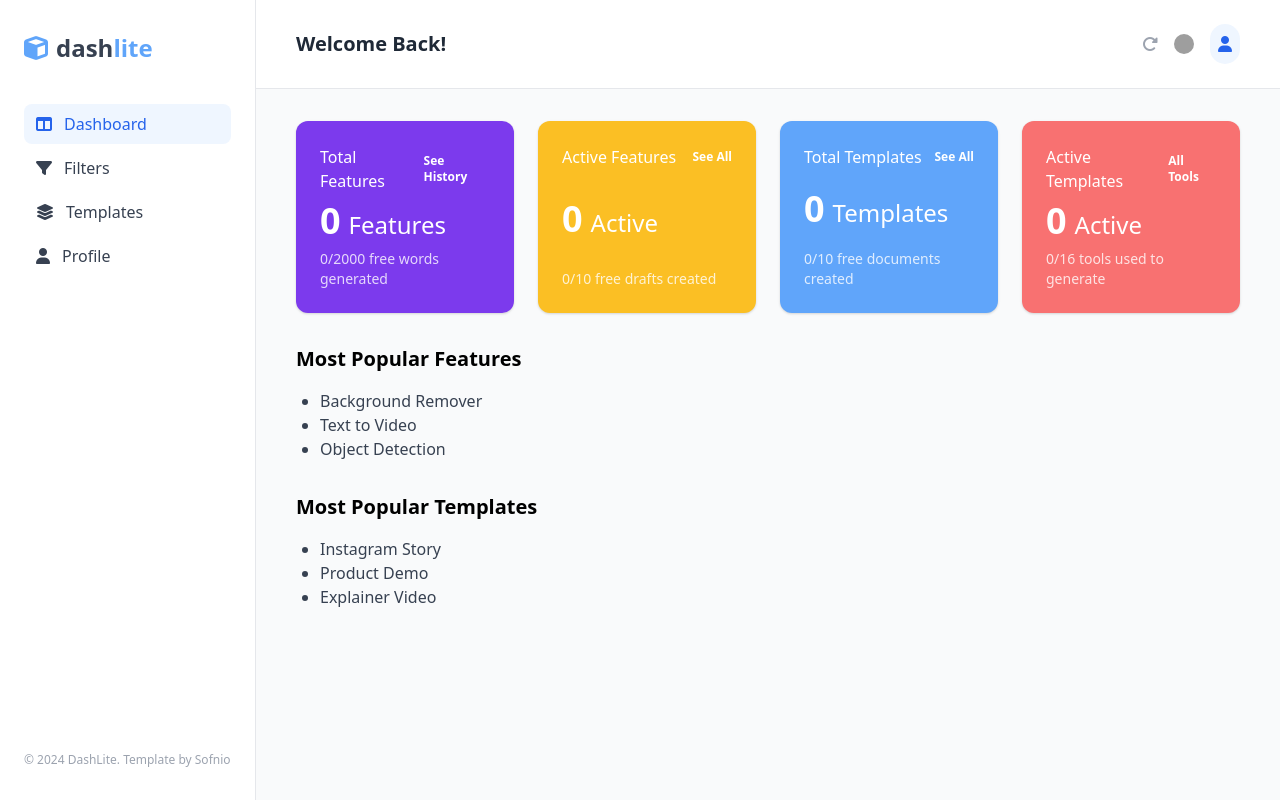
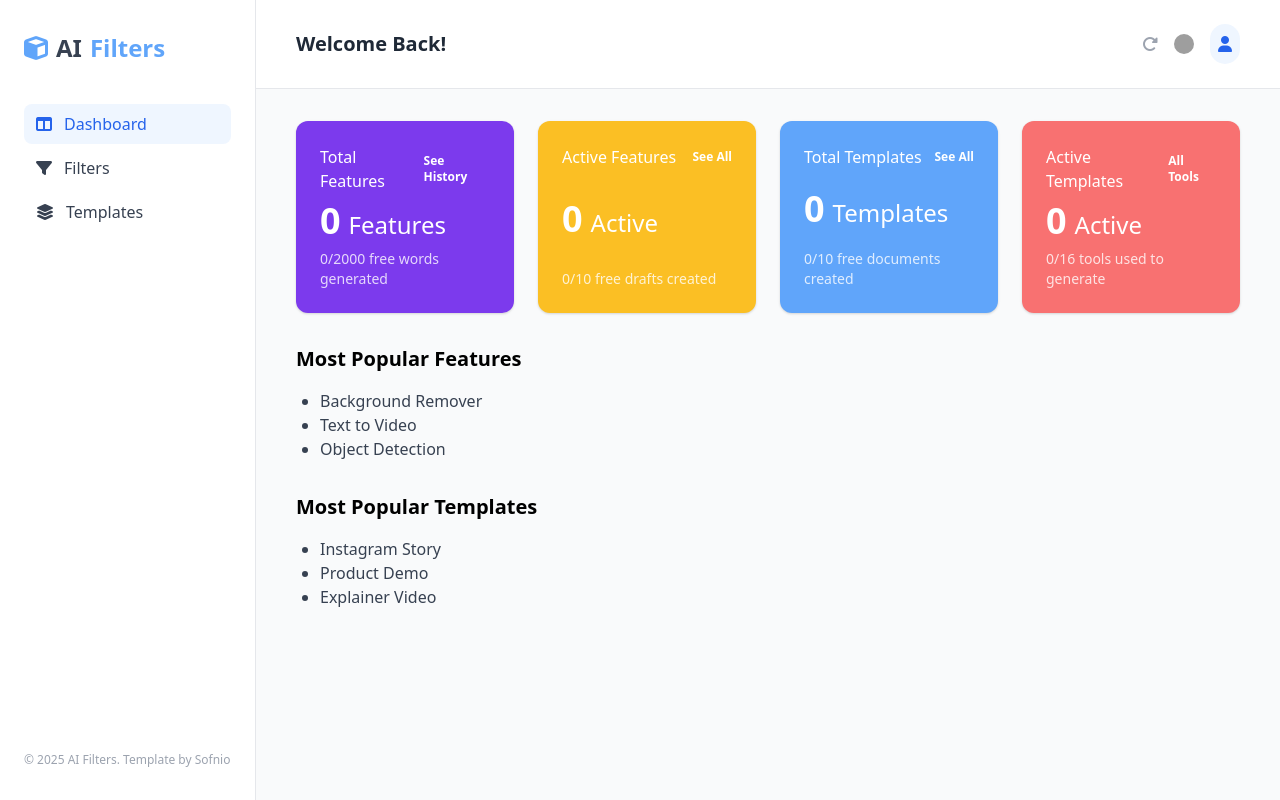
Before and after one commit to ShreyTanna29/ai_filter_app_backend, a website: page public/index.html in a window 1280 px wide. Drawn offline with nearby package versions, Linux system fonts and the light colour scheme; no server answers; grey boxes are pictures that could not be loaded.

Commit message:
remove profile and name

```diff
--- a/public/index.html
+++ b/public/index.html
@@ -29,7 +29,7 @@
         <div class="flex items-center mb-10">
           <i class="fa fa-cube text-2xl text-blue-400 mr-2"></i>
           <span class="text-2xl font-bold text-gray-700"
-            >dash<span class="text-blue-400">lite</span></span
+            >AI<span class="text-blue-400 ml-2">Filters</span></span
           >
         </div>
         <nav class="flex-1">
@@ -55,18 +55,11 @@
                 ><i class="fa fa-layer-group mr-3"></i>Templates</a
               >
             </li>
-            <li>
-              <a
-                href="#"
-                class="flex items-center px-3 py-2 rounded-lg text-gray-700 hover:bg-gray-100"
-                ><i class="fa fa-user mr-3"></i>Profile</a
-              >
-            </li>
           </ul>
         </nav>
         <div class="mt-auto flex items-center justify-between pt-8">
           <span class="text-xs text-gray-400"
-            >© 2024 DashLite. Template by Sofnio</span
+            >© 2025 AI Filters. Template by Sofnio</span
           >
         </div>
       </aside>
```
